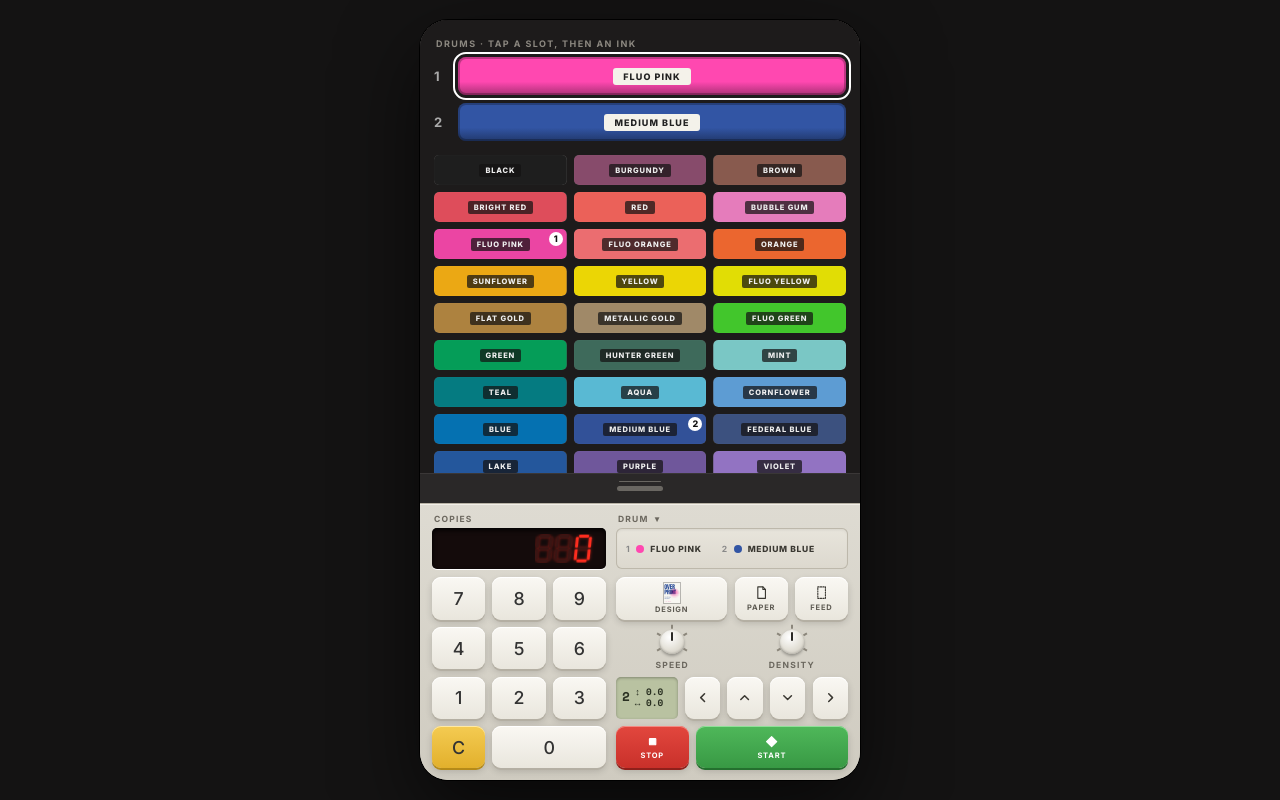
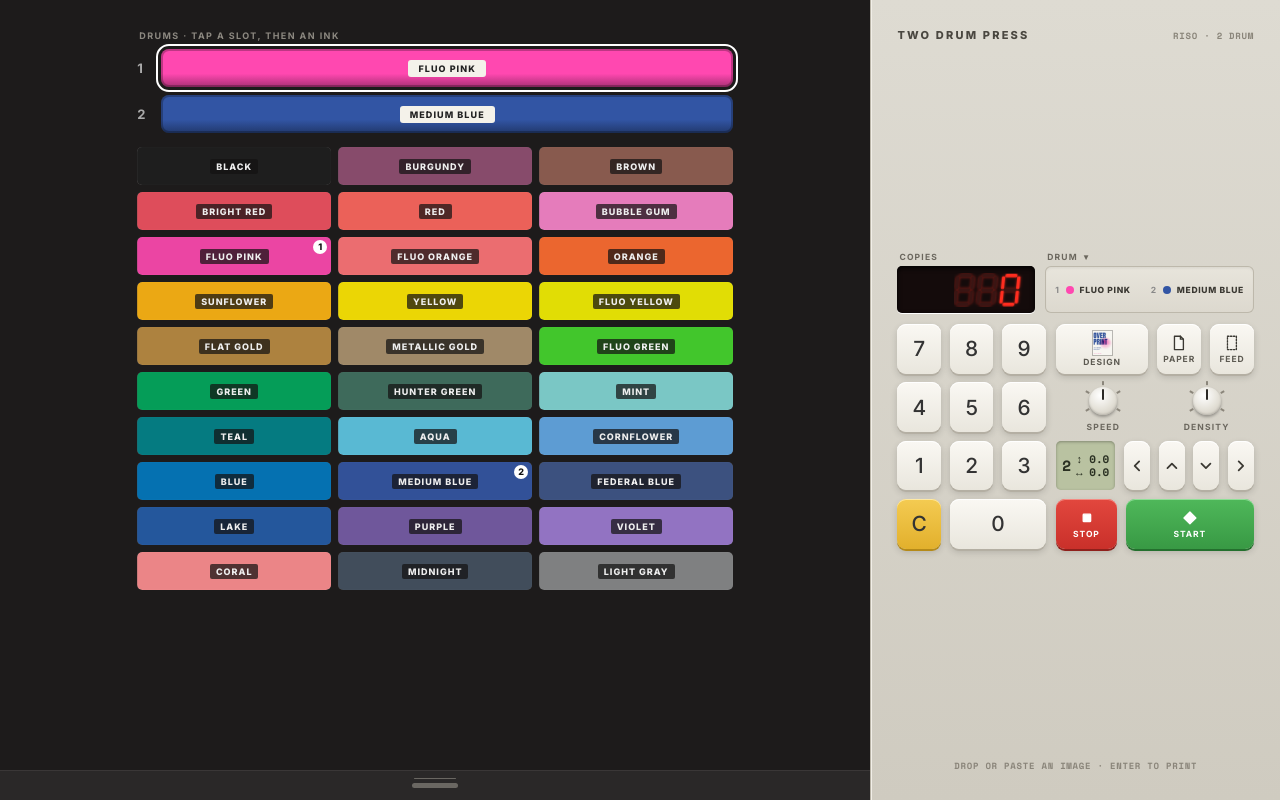
Before and after one commit to aismbx/Risograph, a plain HTML site: page index.html in a window 1280 px wide. Both pictures are taken after a click on the button "Choose drums". Drawn offline with nearby package versions, Linux system fonts and the light colour scheme.

Commit message:
Add files via upload

```diff
--- a/index.html
+++ b/index.html
@@ -143,6 +143,33 @@ button{font:inherit;color:inherit;border:0;background:none;padding:0;cursor:poin
 #vbar{display:flex;gap:8px;padding:10px 12px calc(12px + env(safe-area-inset-bottom));align-items:center}
 #vbar .sbtn{height:40px}
 #vcount{font:700 11px "Space Mono";color:#aaa;min-width:62px;text-align:center}
+.brand{display:none}
+
+/* ---------- desktop: screen left, controls right ---------- */
+@media (min-width:900px) and (min-aspect-ratio:1/1){
+  :root{--key-h:clamp(40px,6.2dvh,58px);--gap:clamp(7px,1.1dvh,11px)}
+  body{display:block}
+  #device{width:100vw;height:100dvh;max-height:none;flex-direction:row;border-radius:0;box-shadow:none}
+  #screen{flex:1;min-width:0}
+  #panel{flex:none;width:clamp(400px,32vw,500px);height:100%;display:flex;flex-direction:column;justify-content:center;padding:28px 26px;border-top:0;border-left:1px solid #b8b3a6;box-shadow:inset 1px 0 0 #f2efe8,-10px 0 30px rgba(0,0,0,.35);overflow-y:auto}
+  .brand{display:flex;justify-content:space-between;align-items:baseline;margin-bottom:auto;padding-bottom:22px;font:800 11px Inter;letter-spacing:.2em;color:#4a4740;text-transform:uppercase}
+  .brand small{font:700 9px "Space Mono",monospace;letter-spacing:.08em;color:#8a857a}
+  .panelfoot{margin:auto 0 0;padding:22px 0 0;justify-content:center}
+  #panel .lcd{font-size:12.5px}
+  .key .t{font-size:8.5px}
+  #bed{left:50%;right:auto;width:min(84%,calc((100dvh - 60px)*.74));transform:translateX(-50%);top:16px;bottom:22px}
+  #slot{left:50%;right:auto;width:min(92%,calc((100dvh - 60px)*.82));transform:translateX(-50%);border-radius:0 0 8px 8px}
+  #trayHint{font-size:12px}
+  .sheet .sbody{width:100%;max-width:640px;margin:0 auto;padding:28px 22px}
+  .inkchip{height:38px}.inkchip span{font-size:9px}
+  #designView{padding:10px}
+  #importView{padding:5% 8%}
+  .key:hover{filter:brightness(1.04)}
+  #vwrap{padding:24px}
+  #vbar{justify-content:center}
+  #vbar .sbtn{flex:0 0 120px}
+}
+
 #toast{position:absolute;left:50%;top:22px;transform:translateX(-50%);background:#f4f2ea;color:#222;font:700 10px Inter;letter-spacing:.1em;text-transform:uppercase;padding:8px 14px;border-radius:20px;z-index:300;box-shadow:0 4px 14px rgba(0,0,0,.4);transition:opacity .3s;pointer-events:none;white-space:nowrap}
 </style>
 </head>
@@ -170,6 +197,7 @@ button{font:inherit;color:inherit;border:0;background:none;padding:0;cursor:poin
   </div>
 
   <div id="panel">
+    <div class="brand"><span>Two Drum Press</span><small>RISO · 2 DRUM</small></div>
     <!-- MACHINE PANEL -->
     <div id="machinePanel">
       <div id="mTop">
@@ -233,6 +261,7 @@ button{font:inherit;color:inherit;border:0;background:none;padding:0;cursor:poin
       </div>
       <div class="dgrid" id="igrid"></div>
     </div>
+    <div class="brand panelfoot"><small>Drop or paste an image · Enter to print</small></div>
   </div>
 
   <div id="viewer" class="hidden">
```
